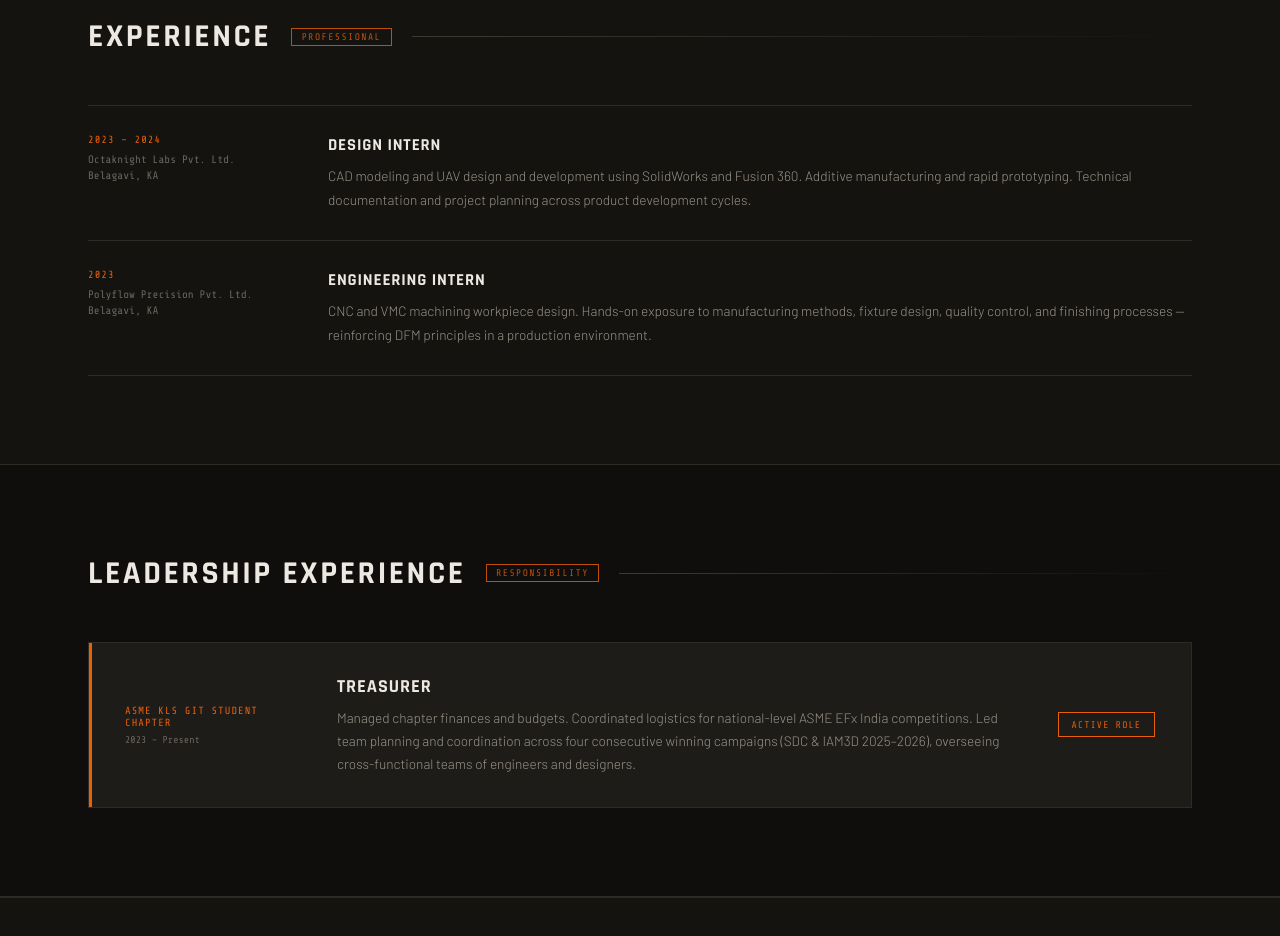
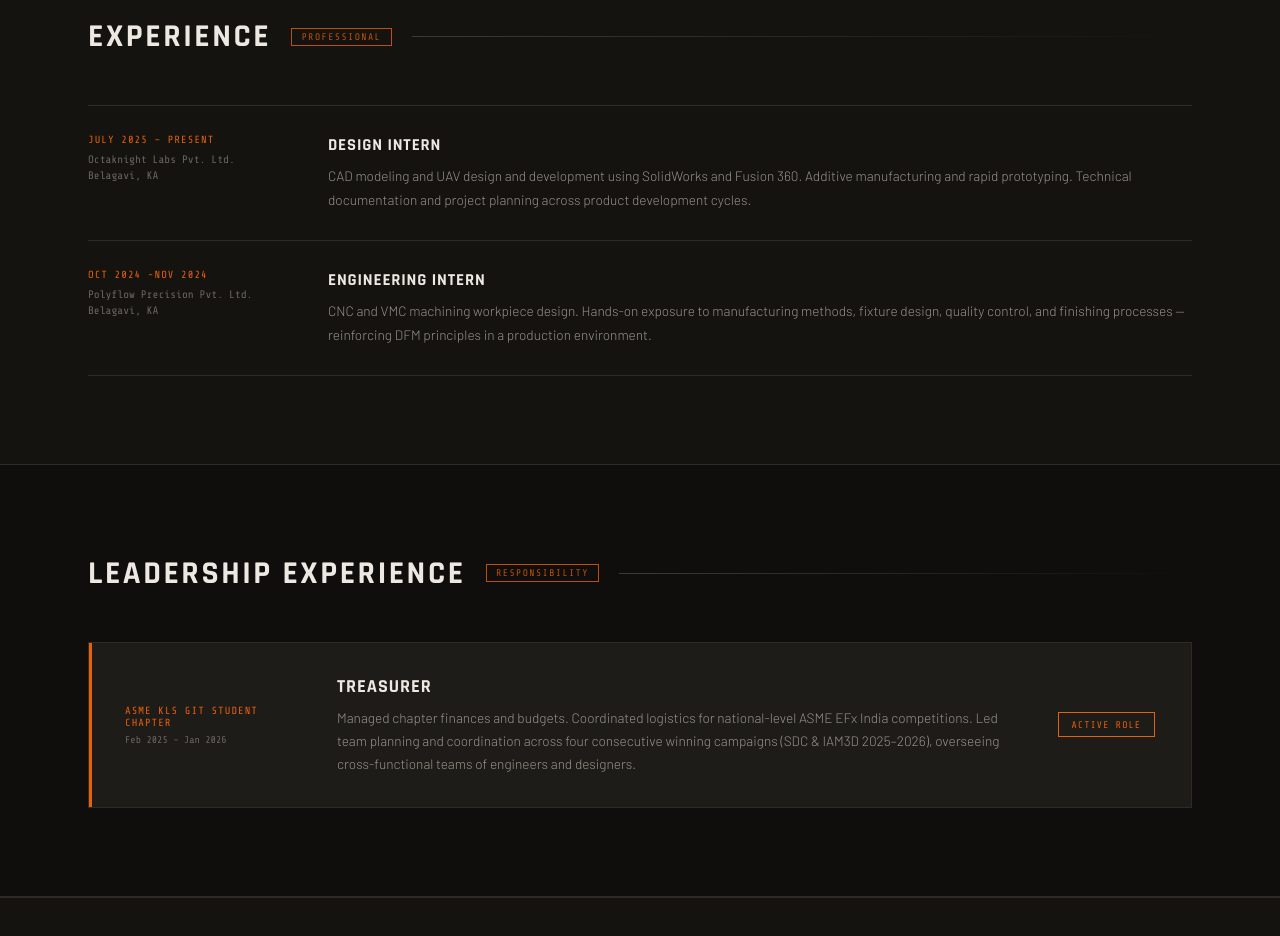
Before and after one commit to Harshvardhan2024/HarshvardhanPortfolio-github.io, a plain HTML site: page index.html in a window 1280 px wide. Shown: the part 3020-3956 px from the top of the page. Drawn offline with nearby package versions, Linux system fonts and the light colour scheme.

Commit message:
Date Changes

```diff
--- a/index.html
+++ b/index.html
@@ -624,7 +624,7 @@
     <div class="exp-list stagger">
       <div class="exp-item">
         <div>
-          <div class="exp-date">2023 – 2024</div>
+          <div class="exp-date">July 2025 – Present</div>
           <div class="exp-org">Octaknight Labs Pvt. Ltd.<br>Belagavi, KA</div>
         </div>
         <div>
@@ -634,7 +634,7 @@
       </div>
       <div class="exp-item">
         <div>
-          <div class="exp-date">2023</div>
+          <div class="exp-date">Oct 2024 -Nov 2024</div>
           <div class="exp-org">Polyflow Precision Pvt. Ltd.<br>Belagavi, KA</div>
         </div>
         <div>
@@ -658,7 +658,7 @@
       <div class="leadership-card">
         <div>
           <div class="ldr-org">ASME KLS GIT Student Chapter</div>
-          <div class="ldr-date">2023 – Present</div>
+          <div class="ldr-date">Feb 2025 – Jan 2026</div>
         </div>
         <div>
           <div class="ldr-role">Treasurer</div>
```
